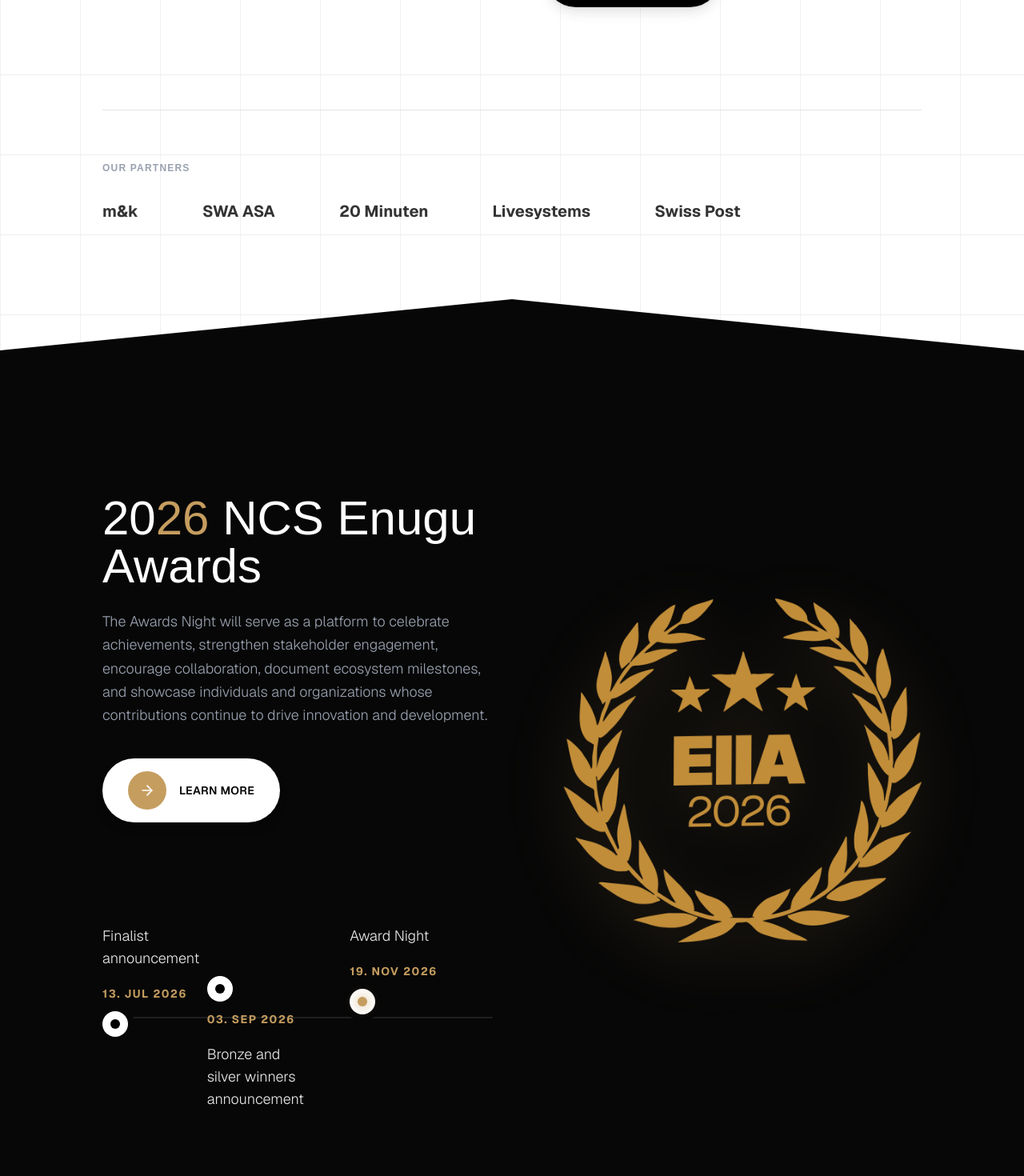
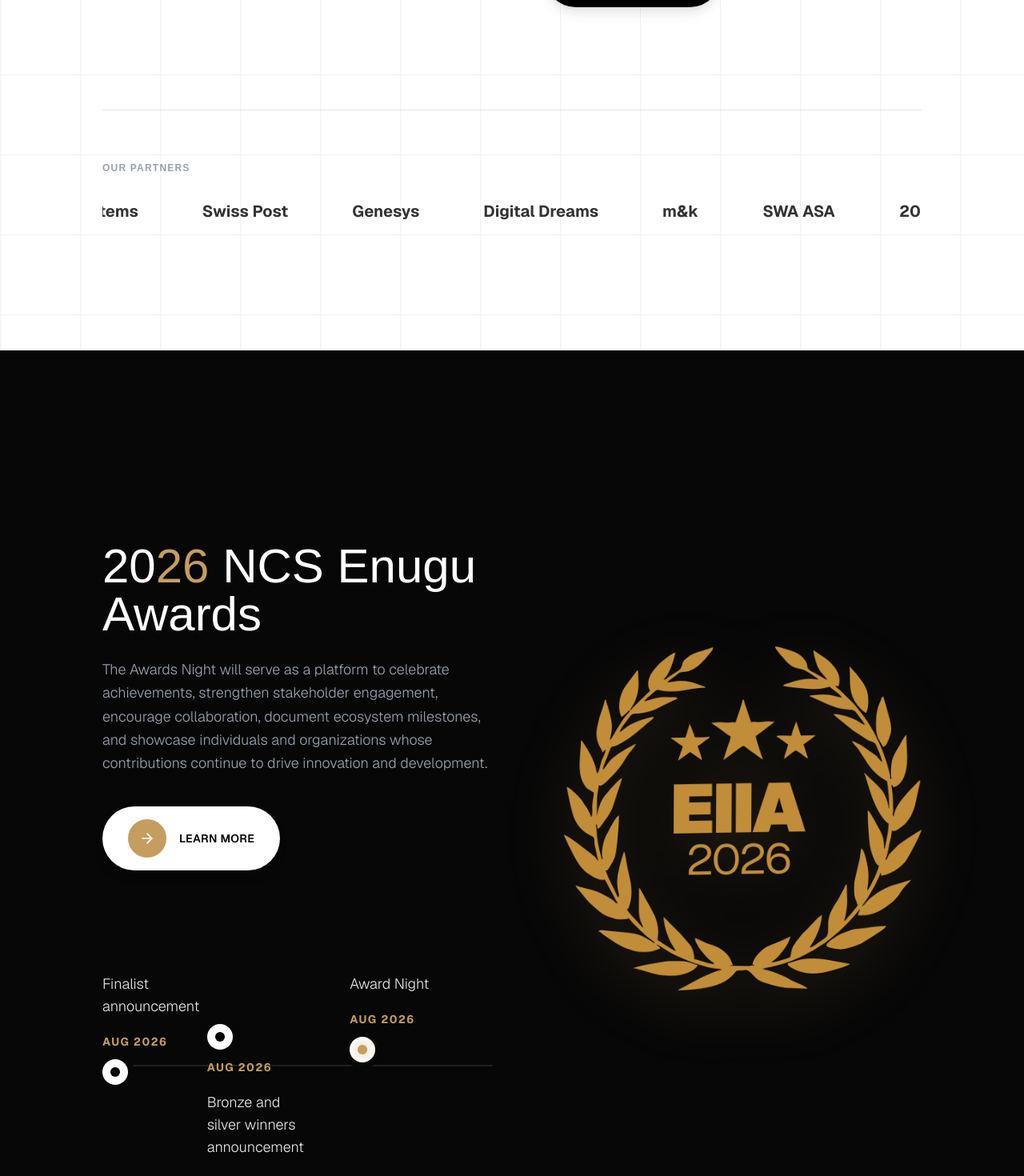
Before and after one commit to LandryOkoye/ncs-enugu, a Next.js app: page / in a window 1280 px wide. Shown: the part 1700-3170 px from the top of the page at 80% size. Built offline with nearby package versions, Linux system fonts and the light colour scheme; a web font is replaced by a local one.

Commit message:
fixed the partners section

```diff
--- a/app/layout.tsx
+++ b/app/layout.tsx
@@ -3,7 +3,7 @@ import { Playfair_Display, Climate_Crisis, Geist } from "next/font/google";
 import "./globals.css";
 import { cn } from "@/lib/utils";
 
-const geist = Geist({subsets:['latin'],variable:'--font-sans'});
+const geist = Geist({ subsets: ['latin'], variable: '--font-sans' });
 
 const climateCrisis = Climate_Crisis({
   subsets: ["latin"],
@@ -59,7 +59,7 @@ export default function RootLayout({
                 <span><span className="font-bold">NCS</span> <span className="font-light">Awards Enugu</span></span>
               </div>
               <p className="text-gray-500 max-w-sm text-base font-light leading-relaxed">
-                Recognizing marketing effectiveness and proof of successful marketing. The national Oscar for the communication industry.
+                Recognizing Excellence, <br />Driving Impact, <br />Connecting Leaders
               </p>
             </div>
             <div className="col-span-1 md:col-span-3">
--- a/app/page.tsx
+++ b/app/page.tsx
@@ -98,32 +98,30 @@ export default function Home() {
           </div>
 
           {/* Logos Row */}
-          <motion.div
-            initial="hidden"
-            whileInView="visible"
-            viewport={{ once: true }}
-            variants={staggerContainer}
-            className="mt-32 pt-16 border-t border-black/10"
-          >
-            <motion.h3 variants={fadeInUp} className="text-xs font-bold tracking-widest text-gray-400 uppercase mb-8">Our Partners</motion.h3>
-            <div className="flex flex-wrap items-center gap-12 lg:gap-20 opacity-80">
-              {['m&k', 'SWA ASA', '20 Minuten', 'Livesystems', 'Swiss Post'].map((partner) => (
-                <motion.div
-                  key={partner}
-                  variants={fadeInUp}
-                  whileHover={{ scale: 1.1, filter: 'grayscale(0%)' }}
-                  className="grayscale transition-all cursor-pointer font-bold text-xl"
-                >
-                  {partner}
-                </motion.div>
-              ))}
+          <div className="mt-32 pt-16 border-t border-black/10 overflow-hidden">
+            <h3 className="text-xs font-bold tracking-widest text-gray-400 uppercase mb-8">Our Partners</h3>
+            <div className="relative w-full flex items-center">
+              <motion.div
+                animate={{ x: ["0%", "-50%"] }}
+                transition={{ ease: "linear", duration: 15, repeat: Infinity }}
+                className="flex items-center gap-12 lg:gap-20 opacity-80 whitespace-nowrap w-max"
+              >
+                {[...['m&k', 'SWA ASA', '20 Minuten', 'Livesystems', 'Swiss Post', 'Genesys', 'Digital Dreams'], ...['m&k', 'SWA ASA', '20 Minuten', 'Livesystems', 'Swiss Post', 'Genesys', 'Digital Dreams']].map((partner, index) => (
+                  <div
+                    key={`${partner}-${index}`}
+                    className="grayscale hover:grayscale-0 transition-all cursor-pointer font-bold text-xl hover:scale-110"
+                  >
+                    {partner}
+                  </div>
+                ))}
+              </motion.div>
             </div>
-          </motion.div>
+          </div>
         </div>
       </section>
 
       {/* Section 3: Timeline / Year */}
-      <section className="min-h-[80vh] bg-[#070707] text-white px-[10%] pt-40 pb-32 flex items-center relative angle-top overflow-hidden">
+      <section className="min-h-[80vh] bg-[#070707] text-white px-[10%] pt-40 pb-32 flex items-center relative overflow-hidden">
         <div className="grid grid-cols-1 lg:grid-cols-2 gap-12 w-full z-10 relative max-w-7xl mx-auto">
           <motion.div
             className="pt-20"
@@ -159,7 +157,7 @@ export default function Home() {
                   <div className="mb-4 pr-4">
                     <div className="text-lg font-light mb-1 text-white/90">Finalist<br />announcement</div>
                   </div>
-                  <div className="text-sm font-bold text-[#c59d5f] tracking-widest mb-3">13. JUL 2026</div>
+                  <div className="text-sm font-bold text-[#c59d5f] tracking-widest mb-3">AUG 2026</div>
                   <div className="w-8 h-8 bg-white rounded-full flex items-center justify-center shadow-[0_0_0_8px_#070707]">
                     <div className="w-3 h-3 bg-black rounded-full"></div>
                   </div>
@@ -170,7 +168,7 @@ export default function Home() {
                   <div className="mt-4 pr-4">
                     <div className="text-lg font-light mt-1 max-w-[150px] text-white/90">Bronze and<br />silver winners<br />announcement</div>
                   </div>
-                  <div className="text-sm font-bold text-[#c59d5f] tracking-widest mt-3">03. SEP 2026</div>
+                  <div className="text-sm font-bold text-[#c59d5f] tracking-widest mt-3">AUG 2026</div>
                   <div className="w-8 h-8 bg-white rounded-full flex items-center justify-center shadow-[0_0_0_8px_#070707]">
                     <div className="w-3 h-3 bg-black rounded-full"></div>
                   </div>
@@ -181,7 +179,7 @@ export default function Home() {
                   <div className="mb-4">
                     <div className="text-lg font-light mb-1 text-white/90">Award Night</div>
                   </div>
-                  <div className="text-sm font-bold text-[#c59d5f] tracking-widest mb-3">19. NOV 2026</div>
+                  <div className="text-sm font-bold text-[#c59d5f] tracking-widest mb-3">AUG 2026</div>
                   <div className="w-8 h-8 bg-white rounded-full flex items-center justify-center shadow-[0_0_0_8px_#070707]">
                     <div className="w-3 h-3 bg-[#c59d5f] rounded-full shadow-[0_0_15px_#c59d5f]"></div>
                   </div>
@@ -288,7 +286,7 @@ export default function Home() {
             ].map((faq, i) => (
               <motion.div variants={fadeInUp} key={i} className="py-8 group cursor-pointer">
                 <div className="flex justify-between items-center">
-                  <h4 className="text-2xl font-light group-hover:text-[#b38b4d] transition-colors">{faq.q}</h4>
+                  <h4 className="text-2xl  group-hover:text-[#b38b4d] transition-colors">{faq.q}</h4>
                   <div className="w-8 h-8 rounded-full border border-black/20 flex items-center justify-center group-hover:border-[#b38b4d] group-hover:bg-[#b38b4d] group-hover:text-white transition-all text-xl font-light">
                     <Plus className="w-4 h-4" />
                   </div>
```
